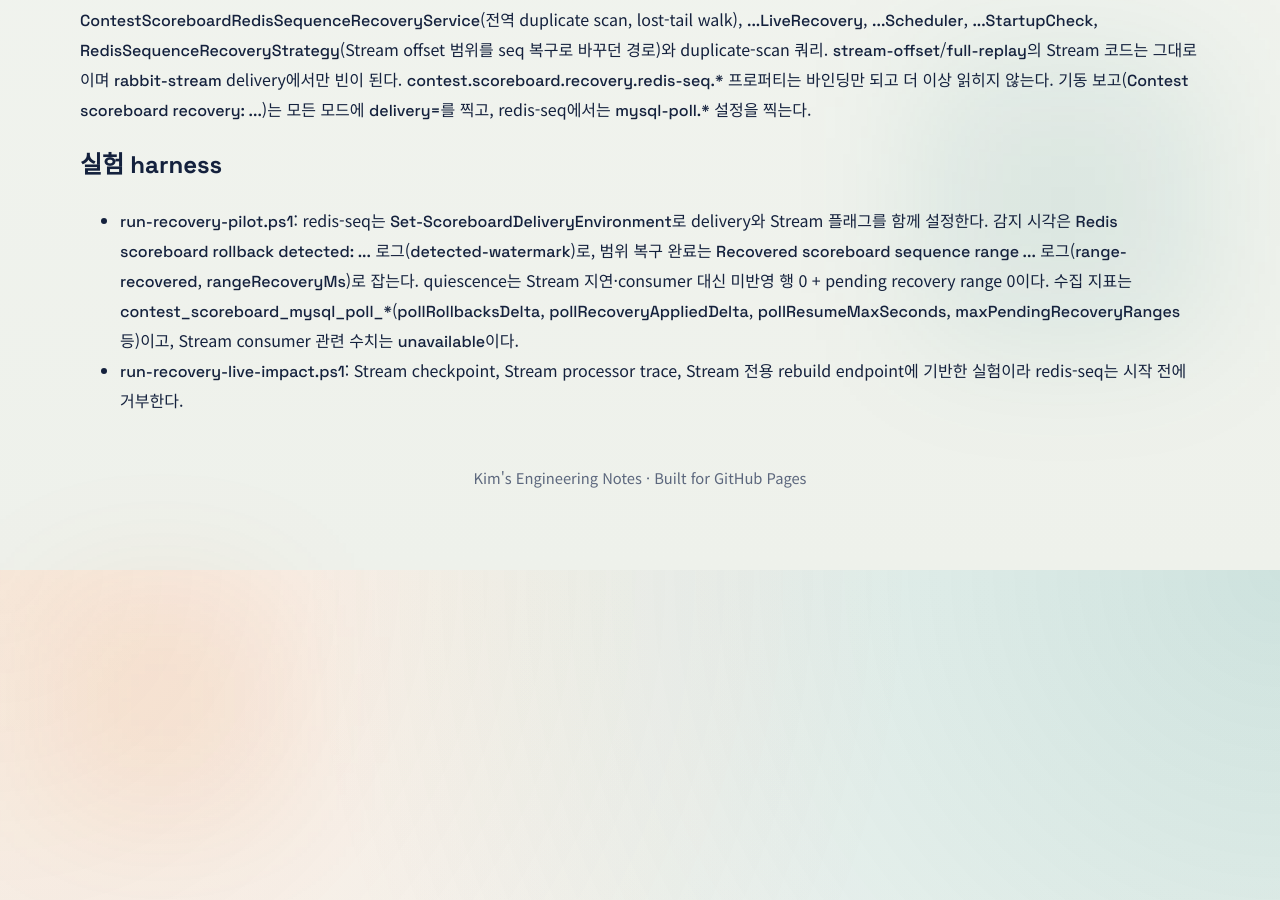
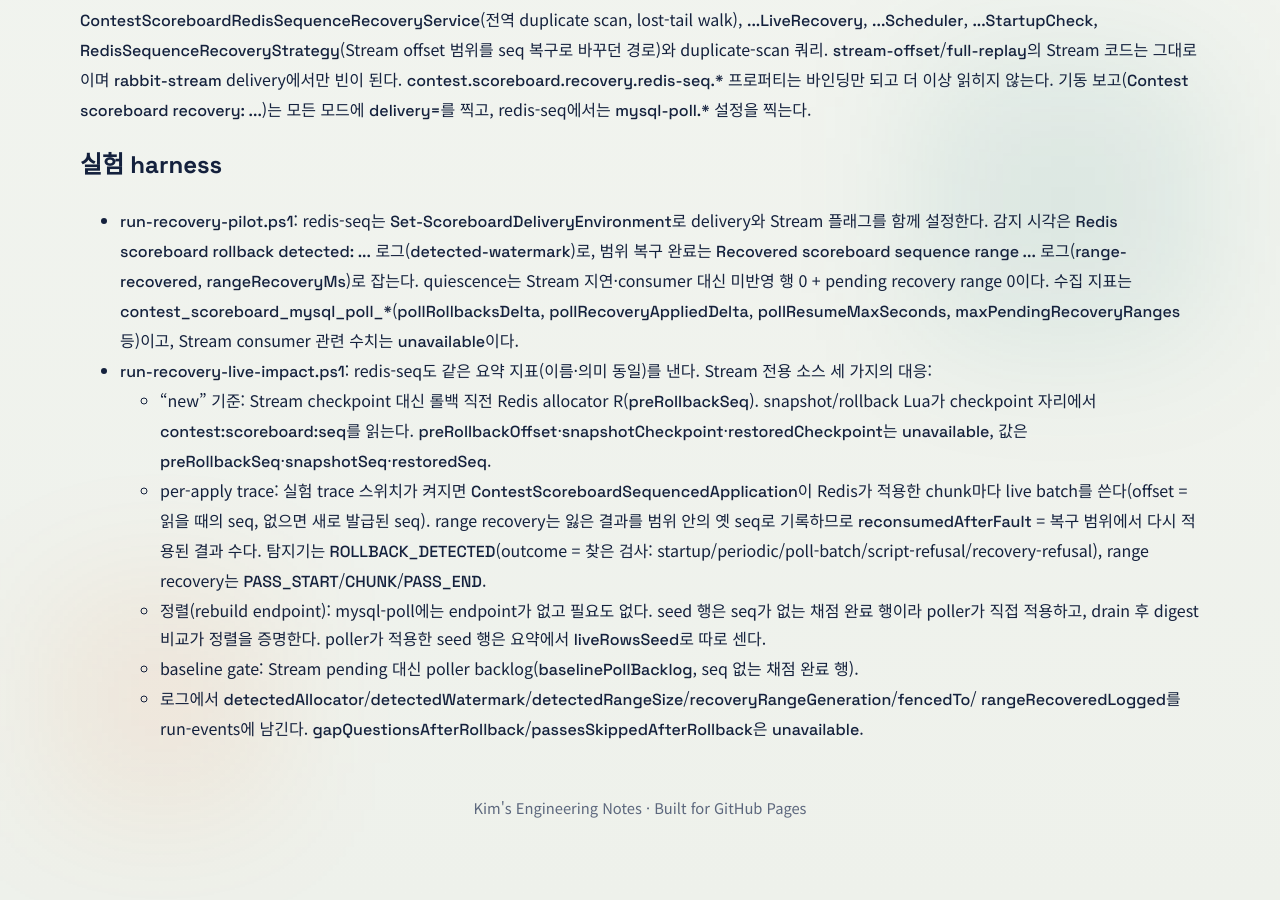
Before and after one commit to tmdrud0/web, a Jekyll site: the page built from docs/SCOREBOARD_MYSQL_POLL_REDIS_SEQ.md, in a window 1280 px wide and 900 px high, scrolled down 2204 px. Built offline with Jekyll 4.4.1, drawn with Linux system fonts in a browser that asks for light colours; our own code applies the rules of GitHub Pages for plain Markdown files.

Commit message:
docs: describe how the live-impact runner measures redis-seq on mysql-poll
Co-Authored-By: Claude Opus 5.5 <noreply@anthropic.com>

```diff
--- a/docs/SCOREBOARD_MYSQL_POLL_REDIS_SEQ.md
+++ b/docs/SCOREBOARD_MYSQL_POLL_REDIS_SEQ.md
@@ -97,5 +97,16 @@ redis-seq에서는 `mysql-poll.*` 설정을 찍는다.
   quiescence는 Stream 지연·consumer 대신 미반영 행 0 + pending recovery range 0이다.
   수집 지표는 `contest_scoreboard_mysql_poll_*`(`pollRollbacksDelta`, `pollRecoveryAppliedDelta`,
   `pollResumeMaxSeconds`, `maxPendingRecoveryRanges` 등)이고, Stream consumer 관련 수치는 `unavailable`이다.
-- `run-recovery-live-impact.ps1`: Stream checkpoint, Stream processor trace, Stream 전용 rebuild endpoint에
-  기반한 실험이라 redis-seq는 시작 전에 거부한다.
+- `run-recovery-live-impact.ps1`: redis-seq도 같은 요약 지표(이름·의미 동일)를 낸다. Stream 전용 소스 세 가지의 대응:
+  - "new" 기준: Stream checkpoint 대신 롤백 직전 Redis allocator R(`preRollbackSeq`). snapshot/rollback Lua가
+    checkpoint 자리에서 `contest:scoreboard:seq`를 읽는다. `preRollbackOffset`·`snapshotCheckpoint`·`restoredCheckpoint`는
+    `unavailable`, 값은 `preRollbackSeq`·`snapshotSeq`·`restoredSeq`.
+  - per-apply trace: 실험 trace 스위치가 켜지면 `ContestScoreboardSequencedApplication`이 Redis가 적용한 chunk마다
+    live batch를 쓴다(offset = 읽을 때의 seq, 없으면 새로 발급된 seq). range recovery는 잃은 결과를 범위 안의 옛 seq로
+    기록하므로 `reconsumedAfterFault` = 복구 범위에서 다시 적용된 결과 수다. 탐지기는 `ROLLBACK_DETECTED`(outcome = 찾은
+    검사: startup/periodic/poll-batch/script-refusal/recovery-refusal), range recovery는 `PASS_START`/`CHUNK`/`PASS_END`.
+  - 정렬(rebuild endpoint): mysql-poll에는 endpoint가 없고 필요도 없다. seed 행은 seq가 없는 채점 완료 행이라 poller가
+    직접 적용하고, drain 후 digest 비교가 정렬을 증명한다. poller가 적용한 seed 행은 요약에서 `liveRowsSeed`로 따로 센다.
+  - baseline gate: Stream pending 대신 poller backlog(`baselinePollBacklog`, seq 없는 채점 완료 행).
+  - 로그에서 `detectedAllocator`/`detectedWatermark`/`detectedRangeSize`/`recoveryRangeGeneration`/`fencedTo`/
+    `rangeRecoveredLogged`를 run-events에 남긴다. `gapQuestionsAfterRollback`/`passesSkippedAfterRollback`은 `unavailable`.
```
